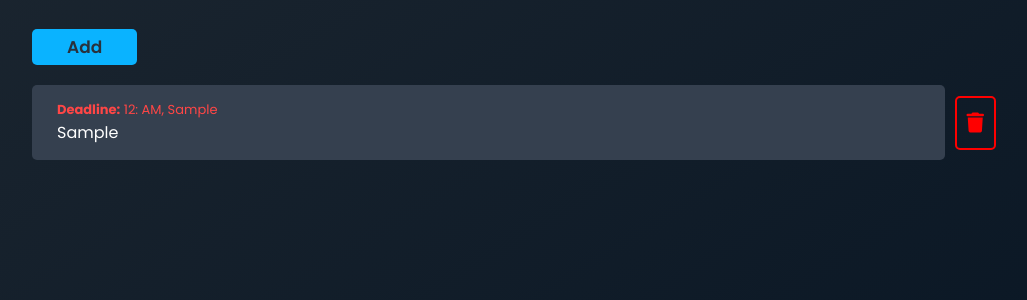
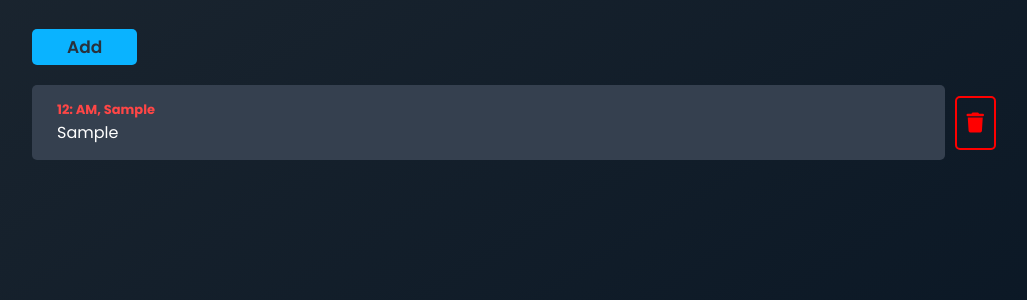
Before and after one commit to Yudin101/TODO-List, a Flask app: page / in a window 1280 px wide. Shown: the part 71-371 px from the top of the page, without its empty margins (126-1153 px from the left). Run offline with Flask 3, Linux system fonts and the light colour scheme; the visitor is signed in with stand-in values (Sample User, id 1); tables that the repository leaves empty hold one stand-in row (values such as "Sample post"); some libraries are stand-ins or nearby versions.

Commit message:
update index.html

```diff
--- a/app.py
+++ b/app.py
@@ -6,7 +6,7 @@ from flask import Flask, redirect, render_template, request, session
 from flask_session import Session
 from werkzeug.security import check_password_hash, generate_password_hash
 from functools import wraps
-from datetime import timedelta
+from datetime import date, timedelta
 
 app = Flask(__name__)
 
@@ -63,7 +63,7 @@ def index():
         todoList = db.execute("SELECT todos, dat, tim FROM todoList WHERE user_id = ?", session["user_id"])
         todoLen = len(todoList)
 
-        return render_template("index.html", todoCount=todoCount, todoList=todoList, todoLen=todoLen)
+        return render_template("index.html", todoCount=todoCount, todoList=todoList, todoLen=todoLen, today=str(date.today()))
 
 
 # Register Page
--- a/templates/index.html
+++ b/templates/index.html
@@ -37,10 +37,14 @@
 									        {% set hour = hour - 12 %}
 									    {% endif %}
 									    {% set time_12hr = hour ~ ":" ~ minute ~ " " ~ time_suffix %}
-									    <span class="list-date"><strong>Deadline:</strong> {{ time_12hr }}</span>
+									    <span class="list-date"><strong>{{ time_12hr }}</strong></span>
 
 									{% elif todo["tim"] == "" and todo["dat"] != "" %}
-									    <span class="list-date"><strong>Deadline:</strong> {{ todo["dat"] }}</span>
+										{% if todo["dat"] == today %}
+											<span class="list-date"><strong>Today</strong></span>
+										{% else %}
+											<span class="list-date"><strong>{{ todo["dat"] }}</strong></span>
+										{% endif %}
 
 									{% else %}
 									    {% set time_parts = todo["tim"].split(':') %}
@@ -53,7 +57,11 @@
 									        {% set hour = hour - 12 %}
 									    {% endif %}
 									    {% set time_12hr = hour ~ ":" ~ minute ~ " " ~ time_suffix %}
-									    <span class="list-date"><strong>Deadline:</strong> {{ time_12hr }}, {{ todo["dat"] }}</span>
+									    {% if todo["dat"] == today %}
+									    	<span class="list-date"><strong>{{ time_12hr }}, Today</strong></span>
+									    {% else %}
+									    	<span class="list-date"><strong>{{ time_12hr }}, {{ todo["dat"] }}</strong></span>
+									    {% endif %}
 									{% endif %}
 
 									<p class="task-text">{{ todo["todos"] }}</p>
```
